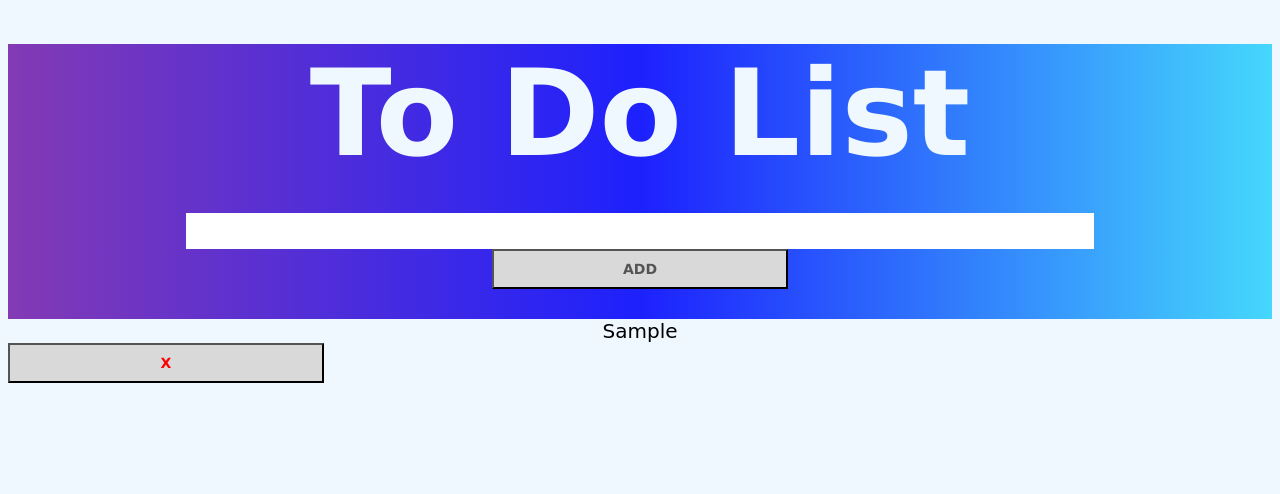
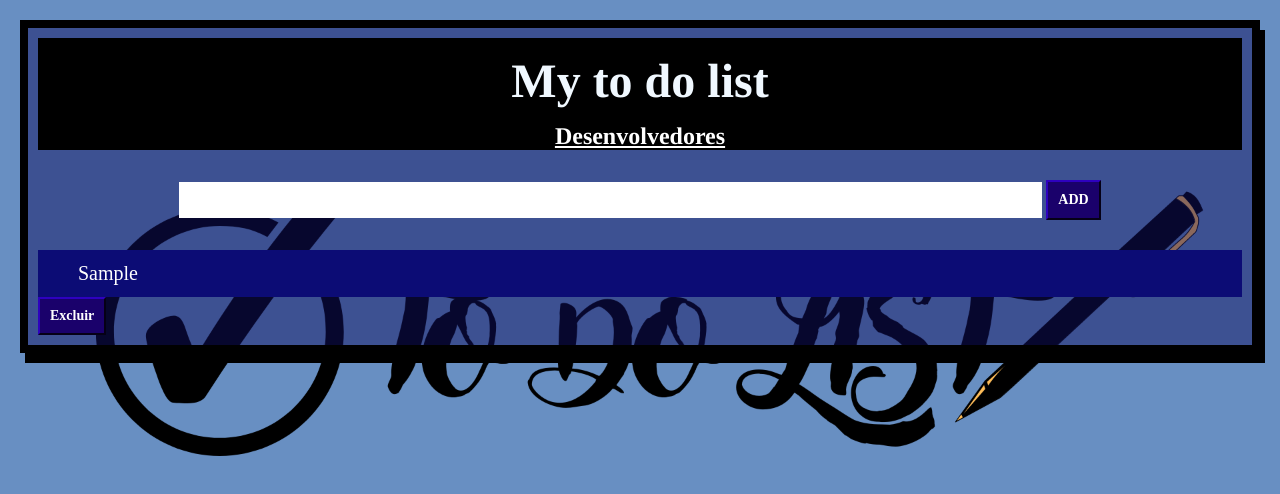
Before and after one commit to ElaineDutra/CursoINF, a plain HTML site: page to do list.html in a window 1280 px wide. Both pictures are taken after typing "Sample" into the empty fields and a click on the button "ADD". Drawn offline with Linux system fonts and the light colour scheme.

Commit message:
ATUALIZAÇÃO 2.0

```diff
--- a/Estilo.css
+++ b/Estilo.css
@@ -1,27 +1,31 @@
+html{
+    background-image: url(Wllblue.png);
+    background-size: cover;
+}
 body{
-    background-color: aliceblue;
-    background-size: cover;
+    margin: 20px;
+    border: 8px solid;
+    padding: 10px;
+    box-shadow: 5px 10px;
+    background-color: rgba(16, 16, 95, 0.486);
+}
+ #cbç{
+    background-color: black;
+    text-align: center;
+ }
 
-
-}
 
 h1{
     color: aliceblue;
-    font-family: Verdana, Geneva;
-    font-size: 750%;
+    font-family: times;
+    font-size: 300%;
     text-align: center;
+    padding: 15px;
     margin: 0px;
-    background: linear-gradient(90deg, rgba(131,58,180,1) 0%,
-    rgb(29, 33, 253) 50%,
-    rgb(69, 215, 252) 100%);
-
+    background-color: black;
 
 }
 .Listagem{
-    background: linear-gradient(90deg, rgba(131,58,180,1) 0%,
-    rgb(29, 33, 253) 50%,
-    rgb(69, 215, 252) 100%);
-
     padding: 30px 40px;
     color: white;
     text-align: center;
@@ -33,29 +37,59 @@ h1{
     padding: 10px;
     border: none;
     font-size: 14px;
-    font-family: Verdana, Geneva, Tahoma, sans-serif;
+    font-family: 'Times New Roman', Times, serif;
 
 }
-p{
-    font-family: Apple Chancery, cursive;
+li{
+    color: white;
+    font-family: 'Times New Roman', Times, serif;
     font-size: 20px;
-    text-align: center;
     margin: 0px;
+    background-color: rgb(12, 12, 117);
+    cursor: pointer;
+    position: relative;
+    padding: 12px 8px 12px 40px;
+    list-style-type: none;
+    transition: 0.2s;
+    user-select: none;
+
 
 }
-button{
-    width: 25%;
+
+#botão{
+    border-color: rgb(26, 1, 107);; ;
     padding: 10px;
     margin-left:0;
-    background: #d9d9d9;
-    color: #555;
+    background:rgb(26, 1, 107);;;
+    color: white;
     text-align: center;
     font-size: 14px;
     cursor: pointer;
     transition: 0.3s;
-    font-family: Verdana, Geneva, Tahoma, sans-serif;
+    font-family: 'Times New Roman', Times, serif;
     font-weight: bold;
 }
-#botão{
+#Excluir{
+    border-color: rgb(26, 1, 107);; ;
+    padding: 10px;
+    margin-left:0;
+    background:rgb(26, 1, 107);;;
+    color: white;
+    text-align: center;
+    font-size: 14px;
+    cursor: pointer;
+    transition: 0.3s;
+    font-family: 'Times New Roman', Times, serif;
+    font-weight: bold;
+    display: inline-block;
+    line-height: 1;
+
+}
+
+a{
+    font-style: bold;
+    font-size: x-large;
+    font-family: Times;
+    color:  white ;
     text-align: center;
 }
--- a/to do list.html
+++ b/to do list.html
@@ -7,30 +7,33 @@
     <link rel="stylesheet" type="text/css" href="Estilo.css">
 </head>
 <body>
-    <br>
-    <br>
-    <h1> To Do List </h1>
+    <div id="cbç">
+    <h1> My to do list </h1>
+    <b> <a href="about_us_list.html"> Desenvolvedores </a> </b>
+    </div>
     <div class="Listagem">
     <input id="texto">
-    <button onclick="Adicionar();" id="botão" placeholder="Nomes"> ADD </button>
+    <button onclick="Adicionar();" id="botão" placeholder="tarefas"> ADD </button>
+    <script>
 
-    <script>
         function Adicionar()
         {
 
             const conteudo = document.getElementById('texto').value;
-            const novo = document.createElement('p');
-            const novob = document.createElement('button')
+            const novo = document.createElement('li');
+            novo.innerHTML = conteudo;
+            const novob = document.createElement('button');
+            novob.id = "Excluir";
+            novob.innerHTML = "Excluir";
+            novob.style.color = "white";
 
-            novo.innerHTML = conteudo;
-            novob.innerHTML = "X";
-            novob.style.color = "Red";
+
 
 
 
 
             novo.addEventListener('click',function(){
-            novo.style.color = "blueviolet";
+            novo.style.color = "White";
             novo.style.textDecoration ="line-through";
         })
             novob.addEventListener('click',function(){
```
Also changed, not shown: Wllblue.png (added).
